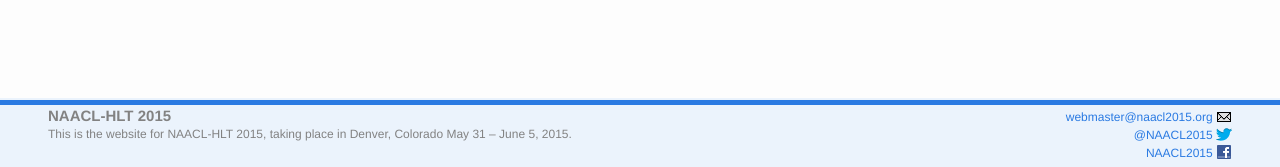
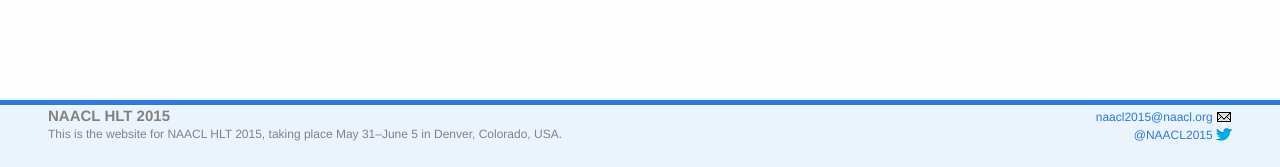
Before and after one commit to naacl-org/naacl-hlt-2015, a Jekyll site: the page built from index.md, in a window 1280 px wide. Shown: the part 730-897 px from the top of the page. Built offline with Jekyll 4.4.1, drawn with Linux system fonts in a browser that asks for light colours.

Commit message:
Changes to configuration file

```diff
--- a/_config.yml
+++ b/_config.yml
@@ -1,14 +1,17 @@
 
-title: NAACL-HLT 2015
+title: NAACL HLT 2015
 
 description: >
-  This is the website for NAACL-HLT 2015,
-  taking place in Denver, Colorado
-  May 31 – June 5, 2015.
+  This is the website for NAACL HLT 2015,
+  taking place May 31–June 5 in Denver, Colorado, USA.
 
 url: "http://naacl.org/2015"
 
 markdown: kramdown
+
+email:
+  main: naacl2015@naacl.org
+  webmaster: webmaster-naacl2015@naacl.org
 
 exclude: ["README.md"]
 
@@ -18,10 +21,12 @@ defaults:
     values:
       layout: "default"
 
+nr_footer_rows: 2
+
 social_media:
   - title: E-mail
-    user: "webmaster@naacl2015.org"
-    url: "mailto:webmaster@naacl2015.org"
+    user: "naacl2015@naacl.org"
+    url: "mailto:naacl2015@naacl.org"
     icon: img/email-icon-16.gif
 
   - title: Twitter
@@ -29,7 +34,7 @@ social_media:
     url: "http://twitter.com/NAACL2015"
     icon: img/twitter-icon-16.png
 
-  - title: Facebook
-    user: "NAACL2015"
-    url: "http://facebook.com/NAACL2015"
-    icon: img/facebook-icon-16.gif
+  # - title: Facebook
+  #   user: "NAACL2015"
+  #   url: "http://facebook.com/NAACL2015"
+  #   icon: img/facebook-icon-16.gif
```
